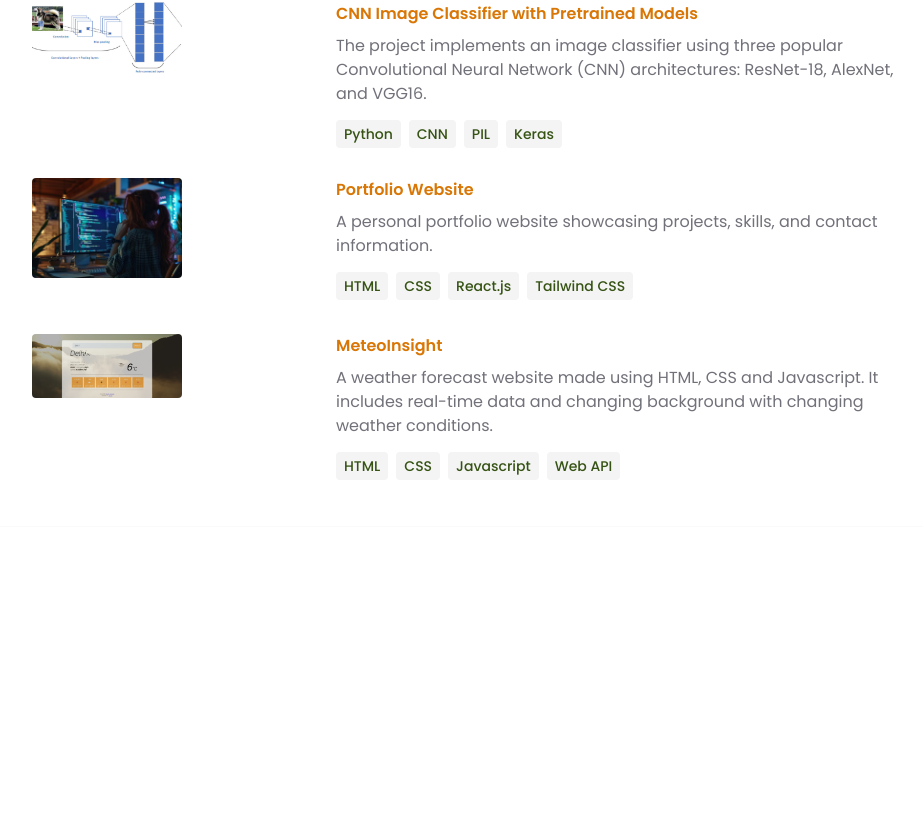
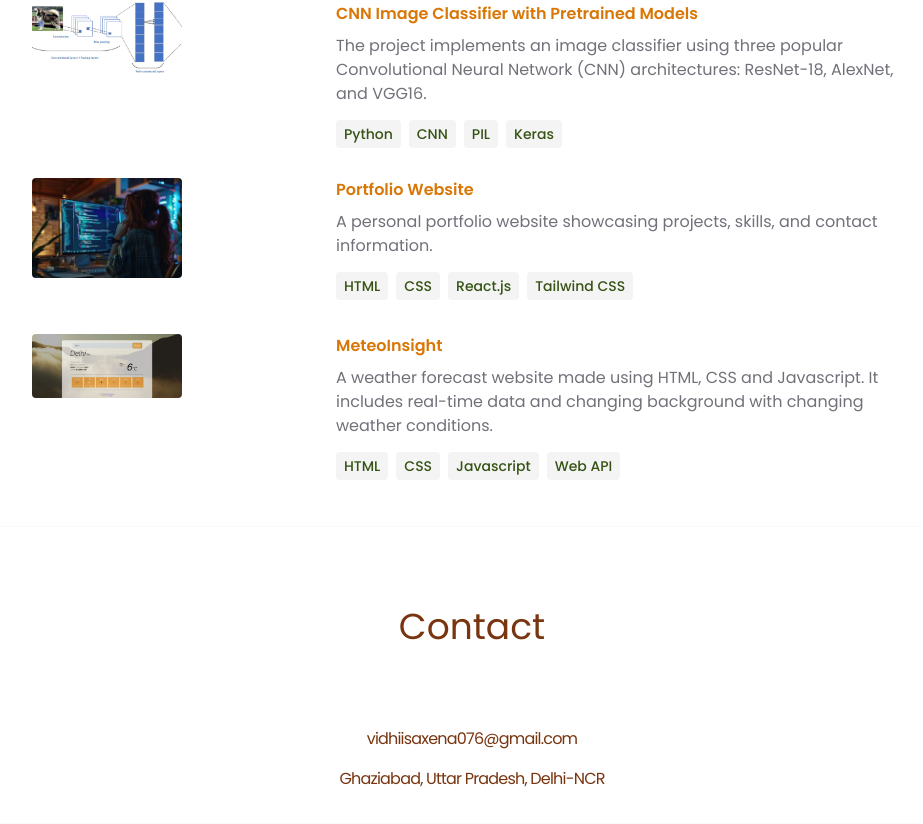
Before and after one commit to vidhiisaxena/Portfolio-Website, a React (Vite) app: page / in a window 1280 px wide. Shown: the part 2592-3416 px from the top of the page, without its empty margins (168-1091 px from the left). Before the commit the page ends 3119 px from the top, so only its background shows below. Built offline with nearby package versions, Linux system fonts and the light colour scheme; a web font is replaced by a local one.

Commit message:
added contact info

```diff
--- a/src/App.jsx
+++ b/src/App.jsx
@@ -5,6 +5,7 @@ import About from './components/About';
 import Technologies from './components/technologies';
 import Experience from './components/Experience';
 import Projects from "./components/projects";
+import Contact from "./components/contact";
 
 const App = () => {
   return (
@@ -19,6 +20,7 @@ const App = () => {
         <Technologies/>
         <Experience/>
         <Projects/>
+        <Contact/>
       </div>
     </div>
   );
--- /dev/null
+++ b/src/components/contact.jsx
@@ -0,0 +1,16 @@
+import { CONTACT } from "../constants";
+
+const contact = () => {
+  return (
+    <div className="border-b border-zinc-50 pb-4">
+      <h1 className="my-20 text-center text-4xl">Contact</h1>
+      <div className="text-center tracking-tighter">
+        <p className="mb-4 text-zinc-500 text-justify">{CONTACT.description}</p>
+        <a mailto="vidhiisaxena076@gmail.com">{CONTACT.email}</a>
+        <p className="my-4">{CONTACT.address}</p>
+      </div>
+    </div>
+  );
+};
+
+export default contact;
```
